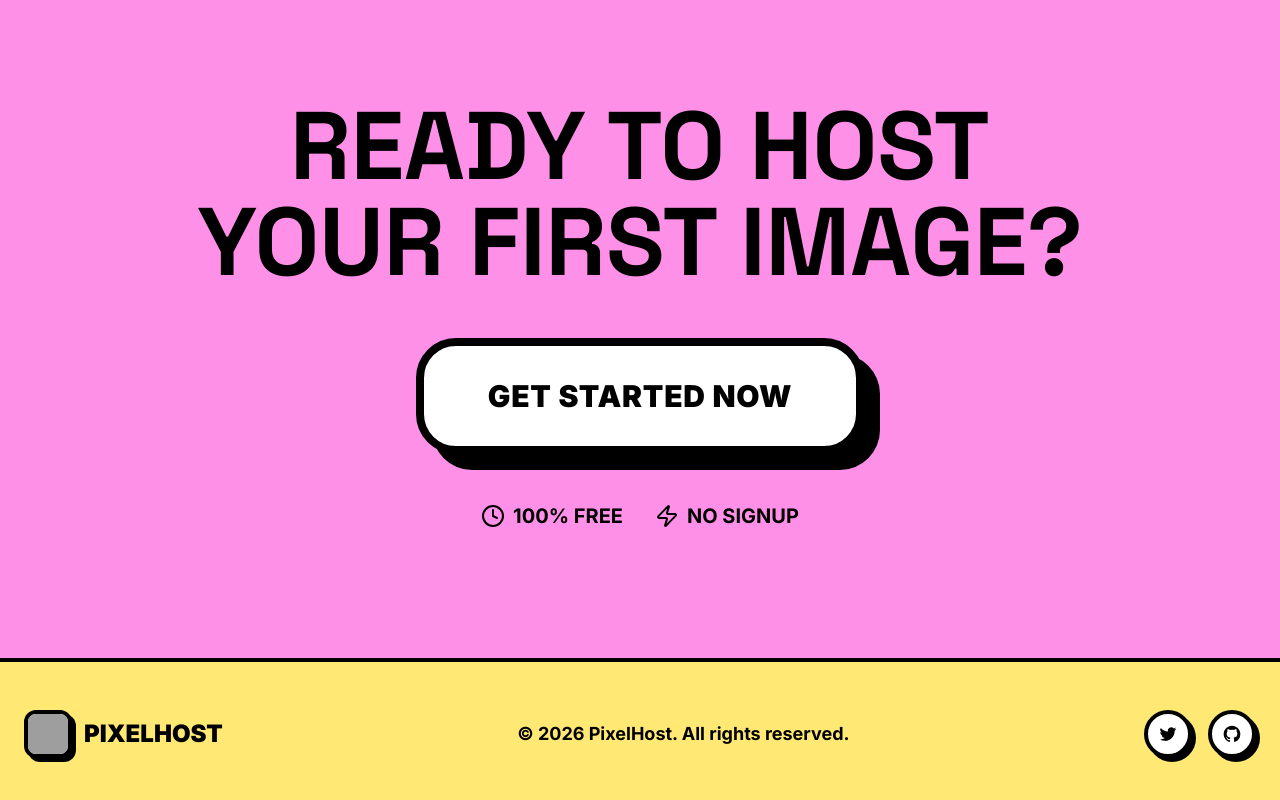
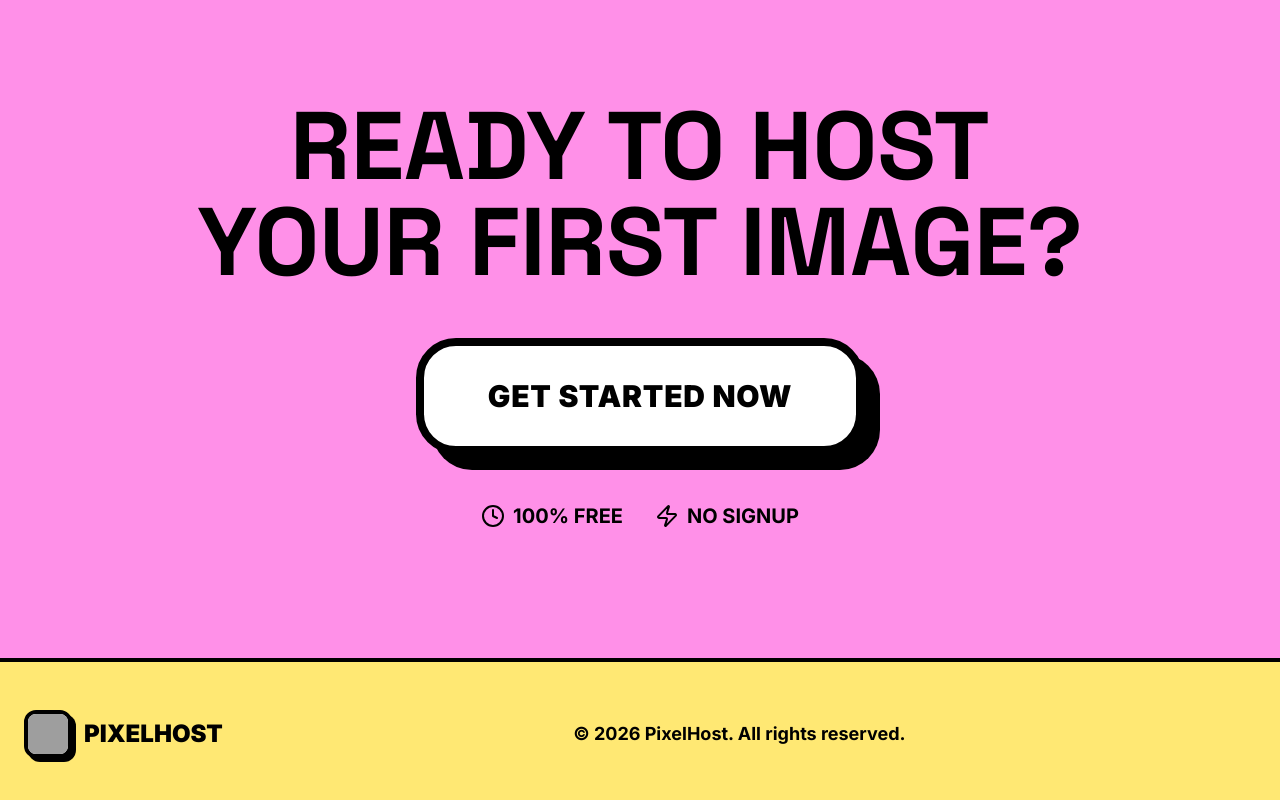
Before and after one commit to tawsif0950/PIXELHOST, a Next.js app: page / in a window 1280 px wide. Shown: the part 2634-3434 px from the top of the page. Built offline with nearby package versions, Linux system fonts and the light colour scheme; grey boxes are pictures that could not be loaded.

Commit message:
feat: Remove unused social media links
Removes hardcoded and non-functional social media links from the footer to clean up the UI.

```diff
--- a/components/Footer.tsx
+++ b/components/Footer.tsx
@@ -17,14 +17,6 @@
           © {new Date().getFullYear()} PixelHost. All rights reserved.
         </p>
         <div className="flex gap-4">
-          <a href="#" className={`w-12 h-12 border-4 border-black rounded-full bg-white shadow-[4px_4px_0px_0px_#000] ${hardShadowHover} flex items-center justify-center`}>
-            <span className="sr-only">Twitter</span>
-            <svg className="w-5 h-5" fill="currentColor" viewBox="0 0 24 24" aria-hidden="true"><path d="M8.29 20.251c7.547 0 11.675-6.253 11.675-11.675 0-.178 0-.355-.012-.53A8.348 8.348 0 0022 5.92a8.19 8.19 0 01-2.357.646 4.118 4.118 0 001.804-2.27 8.224 8.224 0 01-2.605.996 4.107 4.107 0 00-6.993 3.743 11.65 11.65 0 01-8.457-4.287 4.106 4.106 0 001.27 5.477A4.072 4.072 0 012.8 9.713v.052a4.105 4.105 0 003.292 4.022 4.095 4.095 0 01-1.853.07 4.108 4.108 0 003.834 2.85A8.233 8.233 0 012 18.407a11.616 11.616 0 006.29 1.84" /></svg>
-          </a>
-          <a href="#" className={`w-12 h-12 border-4 border-black rounded-full bg-white shadow-[4px_4px_0px_0px_#000] ${hardShadowHover} flex items-center justify-center`}>
-            <span className="sr-only">GitHub</span>
-            <svg className="w-5 h-5" fill="currentColor" viewBox="0 0 24 24" aria-hidden="true"><path fillRule="evenodd" d="M12 2C6.477 2 2 6.484 2 12.017c0 4.425 2.865 8.18 6.839 9.504.5.092.682-.217.682-.483 0-.237-.008-.868-.013-1.703-2.782.605-3.369-1.343-3.369-1.343-.454-1.158-1.11-1.466-1.11-1.466-.908-.62.069-.608.069-.608 1.003.07 1.531 1.032 1.531 1.032.892 1.53 2.341 1.088 2.91.832.092-.647.35-1.088.636-1.338-2.22-.253-4.555-1.113-4.555-4.951 0-1.093.39-1.988 1.029-2.688-.103-.253-.446-1.272.098-2.65 0 0 .84-.27 2.75 1.026A9.564 9.564 0 0112 6.844c.85.004 1.705.115 2.504.337 1.909-1.296 2.747-1.027 2.747-1.027.546 1.379.202 2.398.1 2.651.64.7 1.028 1.595 1.028 2.688 0 3.848-2.339 4.695-4.566 4.943.359.309.678.92.678 1.855 0 1.338-.012 2.419-.012 2.747 0 .268.18.58.688.482A10.019 10.019 0 0022 12.017C22 6.484 17.522 2 12 2z" clipRule="evenodd" /></svg>
-          </a>
         </div>
       </div>
     </footer>
```
Also changed, not shown: 5 other files (tests, documents, lock files or other folders).
